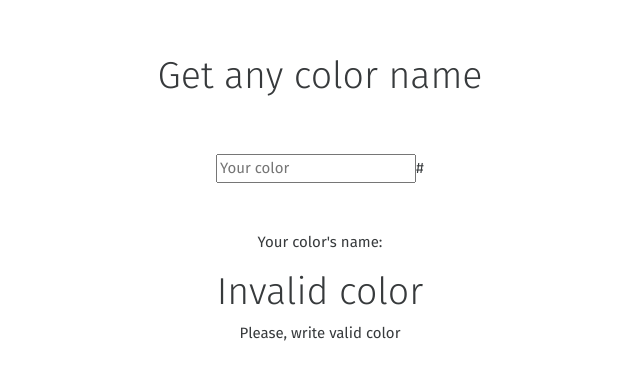
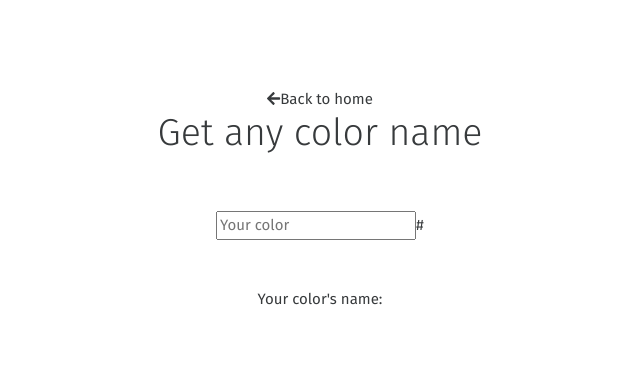
Before and after one commit to gasampaiosouza/next-color-viewer, a Next.js app: page /colorname in a window 1280 px wide. Shown: the part 117-494 px from the top of the page, without its empty margins (320-960 px from the left). Built offline with nearby package versions, Linux system fonts and the light colour scheme.

Commit message:
finished the main piece

```diff
--- a/package.json
+++ b/package.json
@@ -12,6 +12,9 @@
   "author": "",
   "license": "ISC",
   "dependencies": {
+    "@fortawesome/fontawesome-svg-core": "^1.2.28",
+    "@fortawesome/free-solid-svg-icons": "^5.13.0",
+    "@fortawesome/react-fontawesome": "^0.1.11",
     "next": "^9.4.4",
     "react": "^16.13.1",
     "react-dom": "^16.13.1",
--- a/pages/colorname.tsx
+++ b/pages/colorname.tsx
@@ -1,7 +1,11 @@
 import Layout from '../components/Layout';
 import { useState } from 'react';
 
+import Link from 'next/link';
+
 import ErrorMessage from '../components/ErrorMessage';
+import { FontAwesomeIcon } from '@fortawesome/react-fontawesome';
+import { faArrowLeft } from '@fortawesome/free-solid-svg-icons';
 
 const colorName = () => {
   const [colorName, setColorName] = useState('');
@@ -12,14 +16,17 @@ const colorName = () => {
 
   let timer: number;
 
-  function getData(value: string) {
+  const getData = (value: string) => {
     const time = 1000;
     clearTimeout(timer);
 
     timer = window.setTimeout(() => {
+      if (!value) return;
+
       if (value.match(/[0-9a-fA-F]+/)) {
         setColor({
           ...color,
+          error: false,
           color: `#${value}`,
         });
 
@@ -32,10 +39,17 @@ const colorName = () => {
           error: true,
         });
     }, time);
-  }
+  };
 
   return (
     <Layout>
+      <Link href="/">
+        <div className="back--container">
+          <FontAwesomeIcon icon={faArrowLeft} className="arrow--icon" />
+          <span>Back to home</span>
+        </div>
+      </Link>
+
       <h1 className="title">Get any color name</h1>
 
       <div className="input--container my-5">
@@ -45,7 +59,7 @@ const colorName = () => {
           placeholder="Your color"
           maxLength={6}
           onChange={(e) => getData(e.target.value)}
-          required
+          // required
         />
         <span className="hashtag">
           #
@@ -63,7 +77,11 @@ const colorName = () => {
         </span>
       </p>
 
-      <ErrorMessage title="Invalid color" desc="Please, write valid color" />
+      {color.error ? (
+        <ErrorMessage title="Invalid color" desc="Please, write valid color" />
+      ) : (
+        <></>
+      )}
     </Layout>
   );
 };
--- a/style.scss
+++ b/style.scss
@@ -1,5 +1,6 @@
-$main: #06d6a0; // #32f
+$main: #06d6a0; // #32f, #f32c
 $black: #343a40;
+$error: #e63946;
 
 * {
   color: $black;
@@ -33,16 +34,43 @@ $black: #343a40;
   }
 }
 
+.back--container {
+  cursor: pointer;
+  position: absolute;
+  top: 50px;
+  left: 50px;
+
+  border-radius: 5px;
+
+  padding: 15px 25px;
+  width: 190px;
+  font-weight: 900;
+
+  display: flex;
+  justify-content: space-between;
+
+  transition: box-shadow 0.1s ease-in-out;
+
+  &:hover {
+    box-shadow: 5px 5px 15px rgba($black, 0.15);
+  }
+
+  .arrow--icon {
+    color: $black;
+    width: 15px;
+  }
+}
+
 .input--container {
   width: 300px;
   height: 50px;
   display: flex;
   flex-direction: row-reverse;
   box-shadow: 0 5px 15px rgba($black, 0.15);
+  overflow: visible;
 
   .hashtag {
     position: relative;
-    overflow: visible;
     display: flex;
     justify-content: center;
     align-items: center;
@@ -54,8 +82,8 @@ $black: #343a40;
       position: absolute;
       width: 3px;
       height: 0;
-      right: -3px;
-      bottom: 0;
+      right: 0;
+      bottom: -2px;
       background: #eee;
       border: 0.3px solid rgba($black, 0.1);
       transition: 0.2s ease-in-out;
@@ -73,9 +101,8 @@ $black: #343a40;
       text-transform: none;
     }
 
-    &:focus ~ .hashtag .color--bar,
-    &:valid ~ .hashtag .color--bar {
-      top: 0;
+    &:focus ~ .hashtag > .color--bar {
+      top: 0px;
       height: 100%;
     }
   }
@@ -95,12 +122,13 @@ $black: #343a40;
   right: -400px;
 
   animation: appear 5s ease-in-out;
+  box-shadow: 5px 5px 15px rgba($error, 0.5);
 
-  width: 400px;
+  width: 350px;
 
   text-align: left;
   padding: 10px 40px;
-  background: #e63946;
+  background: $error;
 
   border-radius: 2px 0 0 2px;
 
@@ -112,3 +140,22 @@ $black: #343a40;
     color: #fff;
   }
 }
+
+@keyframes appear {
+  0% {
+    transform: translate(0);
+    opacity: 0;
+  }
+
+  25%,
+  50%,
+  75% {
+    transform: translateX(-400px);
+    opacity: 1;
+  }
+
+  100% {
+    transform: translate(0);
+    opacity: 0;
+  }
+}
```
Also changed, not shown: 1 other file (tests, documents, lock files or other folders).
